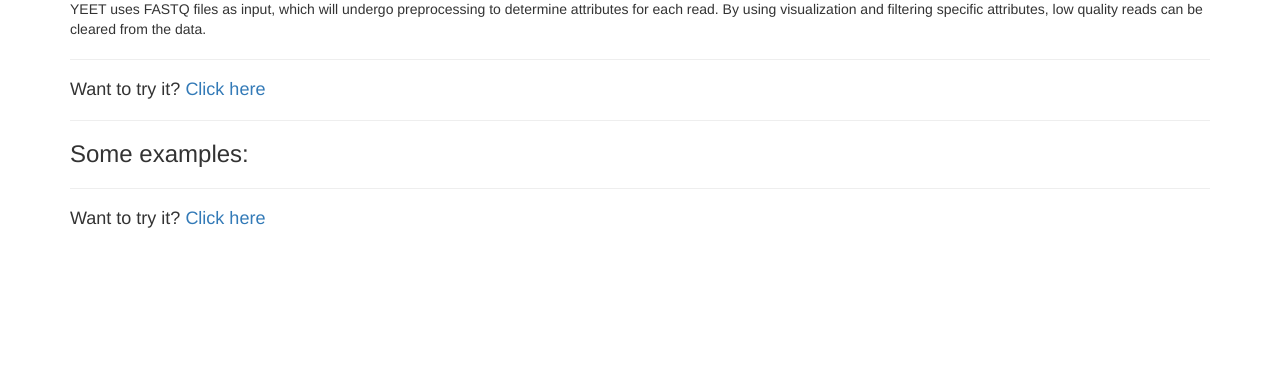
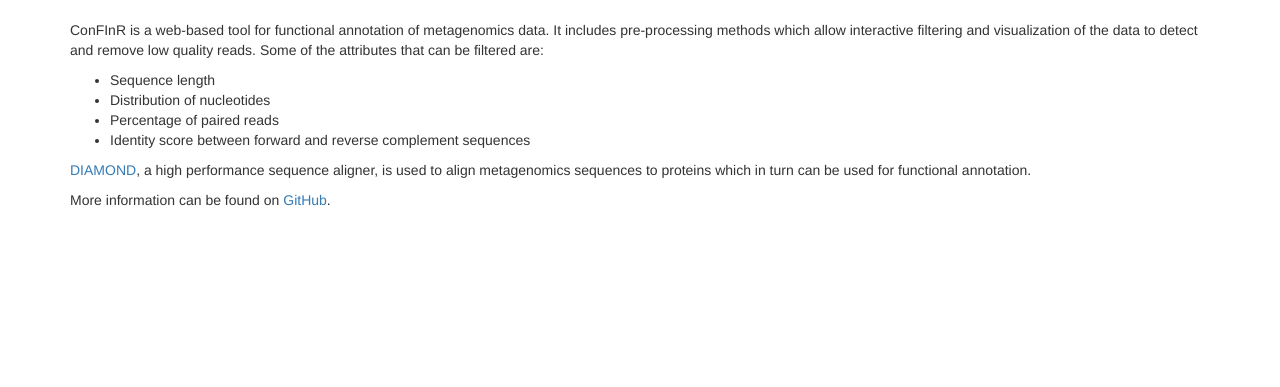
Before and after one commit to PimHoefmans/ConFInR, a Flask app: page / in a window 1280 px wide. Shown: the part 413-800 px from the top of the page. Run offline with Flask 2, Linux system fonts and the light colour scheme; some libraries are stand-ins or nearby versions.

Commit message:
redesigned web pages

```diff
--- a/app/templates/base.html
+++ b/app/templates/base.html
@@ -5,14 +5,15 @@
 {% endblock %}
 
 {% block title %}
-    'Welcome to ConFInR'
+    Welcome to ConFInR
 {% endblock %}
 
 {% block navbar %}
     <nav class="navbar navbar-default fixed-top">
         <div class="container">
             <div class="navbar-header">
-                <button type="button" class="navbar-toggle collapsed" data-toggle="collapse" data-target="#bs-example-navbar-collapse-1" aria-expanded="false">
+                <button type="button" class="navbar-toggle collapsed" data-toggle="collapse"
+                        data-target="#bs-example-navbar-collapse-1" aria-expanded="false">
                     <span class="sr-only">Toggle navigation</span>
                     <span class="icon-bar"></span>
                     <span class="icon-bar"></span>
@@ -39,11 +40,11 @@
 
     <div class="container">
         {% with messages = get_flashed_messages() %}
-        {% if messages %}
-            {% for message in messages %}
-            <div class="alert alert-info" role="alert">{{ message }}</div>
-            {% endfor %}
-        {% endif %}
+            {% if messages %}
+                {% for message in messages %}
+                    <div class="alert alert-info" role="alert">{{ message }}</div>
+                {% endfor %}
+            {% endif %}
         {% endwith %}
 
         {# application content needs to be provided in the app_content block #}
--- a/app/templates/index.html
+++ b/app/templates/index.html
@@ -2,15 +2,12 @@
 {% import 'bootstrap/wtf.html' as wtf %}
 
 {% block app_content %}
-    <img src="https://via.placeholder.com/1170x100?text=Some+cool+bioinformatics+image">
-
-    <h2>Welcome to YEET</h2>
-    <h3><b>Y</b>et anoth<b>E</b>r m<b>E</b>tagenomics <b>T</b>ool</h3>
+    <h2>Welcome to ConFInR <img id="" src="{{ url_for('static', filename='images/logo.png') }}"></h2>
     <hr>
     <p>
-
-        YEET is a web based tool for analysis of metagenomics data. Several attributes can influence the quality of reads in metagenomics datasets.
-        YEET allows interactive filtering and visualization of metagenomics data to detect and remove low quality reads. Visualization includes:
+        ConFInR is a web-based tool for functional annotation of metagenomics data. It includes pre-processing methods
+        which allow interactive filtering and visualization of the data to detect and remove low quality reads. Some of
+        the attributes that can be filtered are:
         <br>
     <ul>
         <li>Sequence length</li>
@@ -18,21 +15,10 @@
         <li>Percentage of paired reads</li>
         <li>Identity score between forward and reverse complement sequences</li>
     </ul>
-        <br><br>
-
-        YEET uses FASTQ files as input, which will undergo preprocessing to determine attributes for each read.
-        By using visualization and filtering specific attributes, low quality reads can be cleared from the data.
-
+    <a href="https://github.com/bbuchfink/diamond">DIAMOND</a>, a high performance sequence aligner, is used to align
+    metagenomics sequences to proteins which in turn can be used for functional annotation.
     </p>
-    <hr>
-    <h4>Want to try it? <a href="{{ url_for('web.preprocessing') }}">Click here</a> </h4>
-
-    <hr>
-
-    <h3>
-        Some examples:
-    </h3>
-    <hr>
-    <h4>Want to try it? <a href="{{ url_for('web.preprocessing') }}">Click here</a> </h4>
-
+    <p>
+        More information can be found on <a href="https://github.com/kjradem/ConFInR">GitHub</a>.
+    </p>
 {% endblock %}
```
Also changed, not shown: app/templates/confinr.html (+7 -3 lines), app/templates/preprocessing.html (+48 -26 lines), app/templates/run_diamond_form.html (+16 -2 lines). Lines whose indentation alone changed are shown as unchanged.
